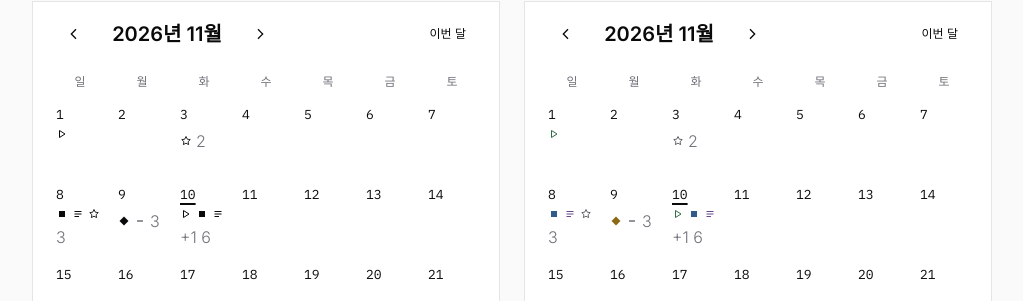
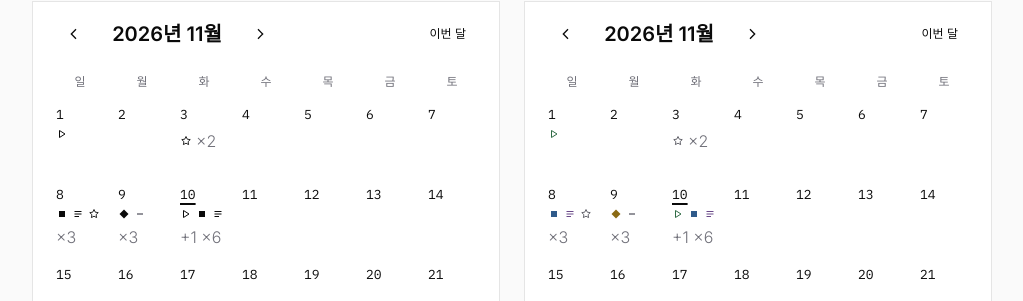
Before and after one commit to GiToon10100011/savepoint, a Next.js app: page /dev/ui in a window 1280 px wide. Shown: the part 4230-4531 px from the top of the page, without its empty margins (248-1271 px from the left). Built offline with nearby package versions, Linux system fonts and the light colour scheme.

Commit message:
fix(calendar): 건수 표기를 ×N·+N으로 구분해 글리프와 헷갈리지 않게

```diff
--- a/src/components/calendar/calendar-grid/index.tsx
+++ b/src/components/calendar/calendar-grid/index.tsx
@@ -181,7 +181,8 @@ export function CalendarGrid({ year, month, events = {}, selected = null, today,
                     // 이미 이름("게임 평가 2건")에 있으므로 스크린리더에는 중복되지 않는다.
                     <span
                       aria-hidden="true"
-                      data-extra={[types.length > MAX_GLYPHS ? `+${types.length - MAX_GLYPHS}` : null, total > 1 ? String(total) : null]
+                      // `+1`은 글리프로 다 보여 주지 못한 종류 수, `×6`은 그날의 전체 건수다(구분자처럼 보이지 않게 ×를 붙인다).
+                      data-extra={[types.length > MAX_GLYPHS ? `+${types.length - MAX_GLYPHS}` : null, total > 1 ? `×${total}` : null]
                         .filter(Boolean)
                         .join(" ")}
                       className="flex flex-wrap items-center gap-1 after:type-mono after:text-muted after:content-[attr(data-extra)]"
```
